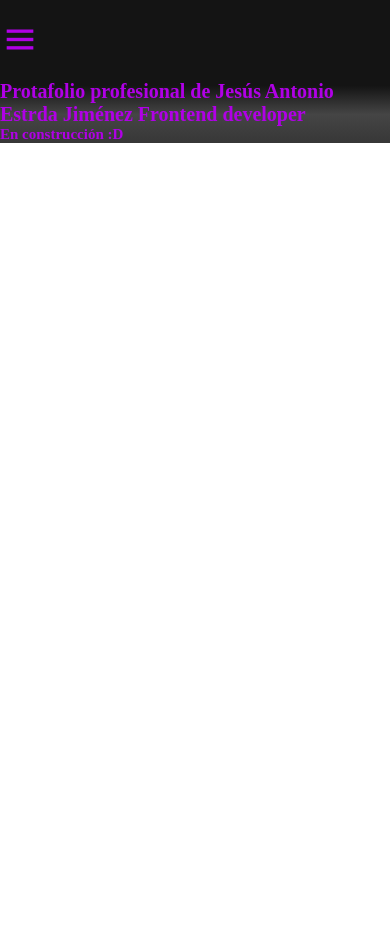
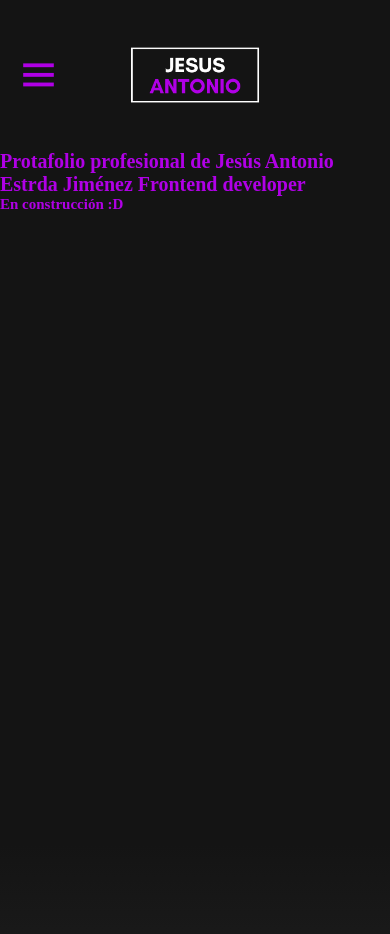
Before and after one commit to antcodernez/antcoderne, a plain HTML site: page index.html in a window 390 px wide. Shown: the top 934 px of the page. Before the commit the page ends 844 px from the top, so only its background shows below. Drawn offline with nearby package versions, Linux system fonts and the light colour scheme.

Commit message:
I make the header on the view mobilw

```diff
--- a/css/styleMain.css
+++ b/css/styleMain.css
@@ -20,18 +20,32 @@ html
     }
 body
     {
-        background-image: linear-gradient(to top,#373737, #454545, #141414 40%);
+        height: 200vh;
+        background-image: linear-gradient(to top, #454545, #141414 50%);
         background-repeat: no-repeat;
         color: var(--purple-my-color);
     }
 header
     {
+        position: relative;
         display: flex;
         align-items: center;
         width: 100%;
-        height: 80px;
+        height: 150px;
+        justify-content: center;
     }
 header i
     {
-        font-size: 40px;
+        position: absolute;
+        font-size: 46px;
+        left: 4%;
     }
+header figure
+    {
+        background-image: url("../assets/logos/Jes.png");
+        background-repeat: no-repeat;
+        background-position: center;
+        background-size: cover;
+        width: 140px;
+        height: 122px;
+    }
--- a/index.html
+++ b/index.html
@@ -14,9 +14,10 @@
 <body>
     <header>
         <i class='bx bx-menu'></i>
-        <figure>
-
-        </figure>
+        <a href="./index.html">
+            <figure>
+            </figure>
+        </a>
     </header>
     <main>
         <h1>Protafolio profesional de Jesús Antonio Estrda Jiménez Frontend developer</h1>
```
